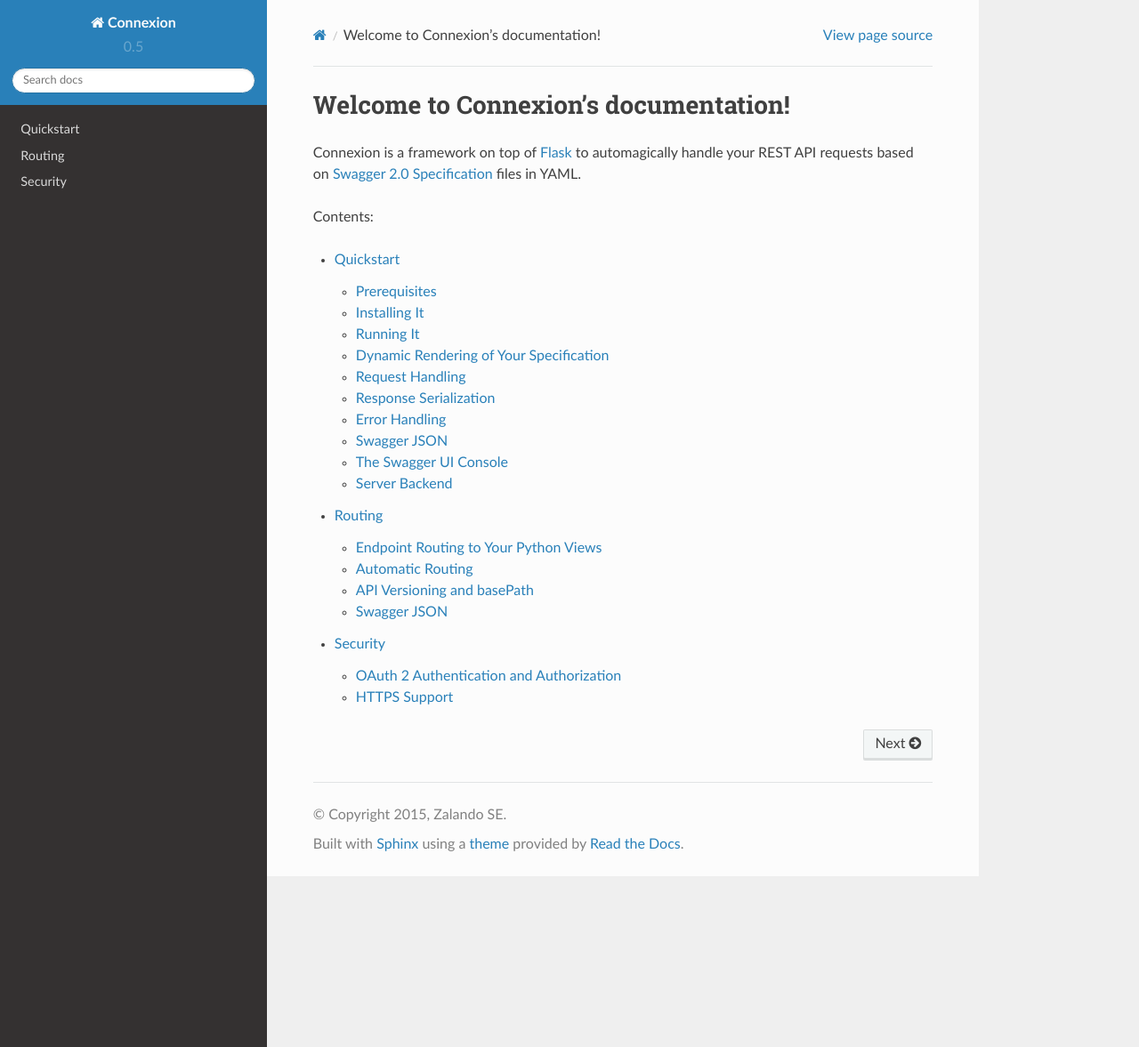
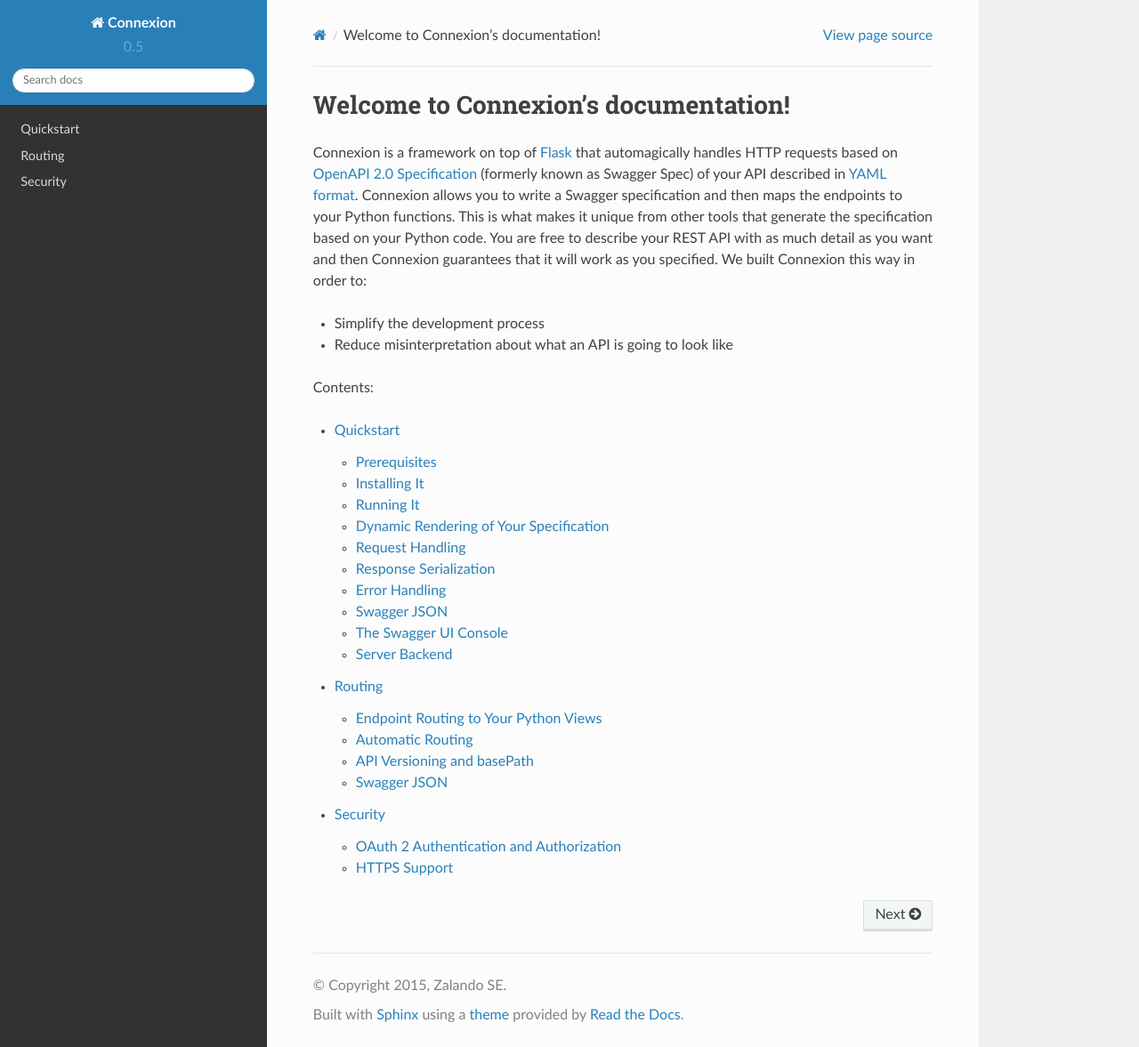
Before and after one commit to spec-first/connexion, a Sphinx documentation site: the page built from docs/index.rst, in a window 1280 px wide and 1177 px high. Shown: the whole window at 89% size. Built offline with Sphinx 7.4.7 and the Read the Docs theme 2.0.0, drawn with Linux system fonts in a browser that asks for light colours.

Commit message:
#167 Updated project description in the root of the documentation

```diff
--- a/docs/index.rst
+++ b/docs/index.rst
@@ -6,8 +6,18 @@
 Welcome to Connexion's documentation!
 =====================================
 
-Connexion is a framework on top of Flask_ to automagically handle your REST API requests based on
-`Swagger 2.0 Specification <swagger.spec_>`_ files in YAML.
+Connexion is a framework on top of Flask_ that automagically handles
+HTTP requests based on `OpenAPI 2.0 Specification`_ (formerly known as
+Swagger Spec) of your API described in `YAML format`_. Connexion
+allows you to write a Swagger specification and then maps the
+endpoints to your Python functions. This is what makes it unique from
+other tools that generate the specification based on your Python
+code. You are free to describe your REST API with as much detail as
+you want and then Connexion guarantees that it will work as
+you specified. We built Connexion this way in order to:
+
+- Simplify the development process
+- Reduce misinterpretation about what an API is going to look like
 
 Contents:
 
@@ -19,4 +29,6 @@
    security
 
 .. _Flask: http://flask.pocoo.org/
+.. _OpenAPI 2.0 Specification: https://github.com/OAI/OpenAPI-Specification/blob/master/versions/2.0.md
 .. _swagger.spec: https://github.com/swagger-api/swagger-spec/blob/master/versions/2.0.md
+.. _YAML format: https://github.com/OAI/OpenAPI-Specification/blob/master/versions/2.0.md#format
```
